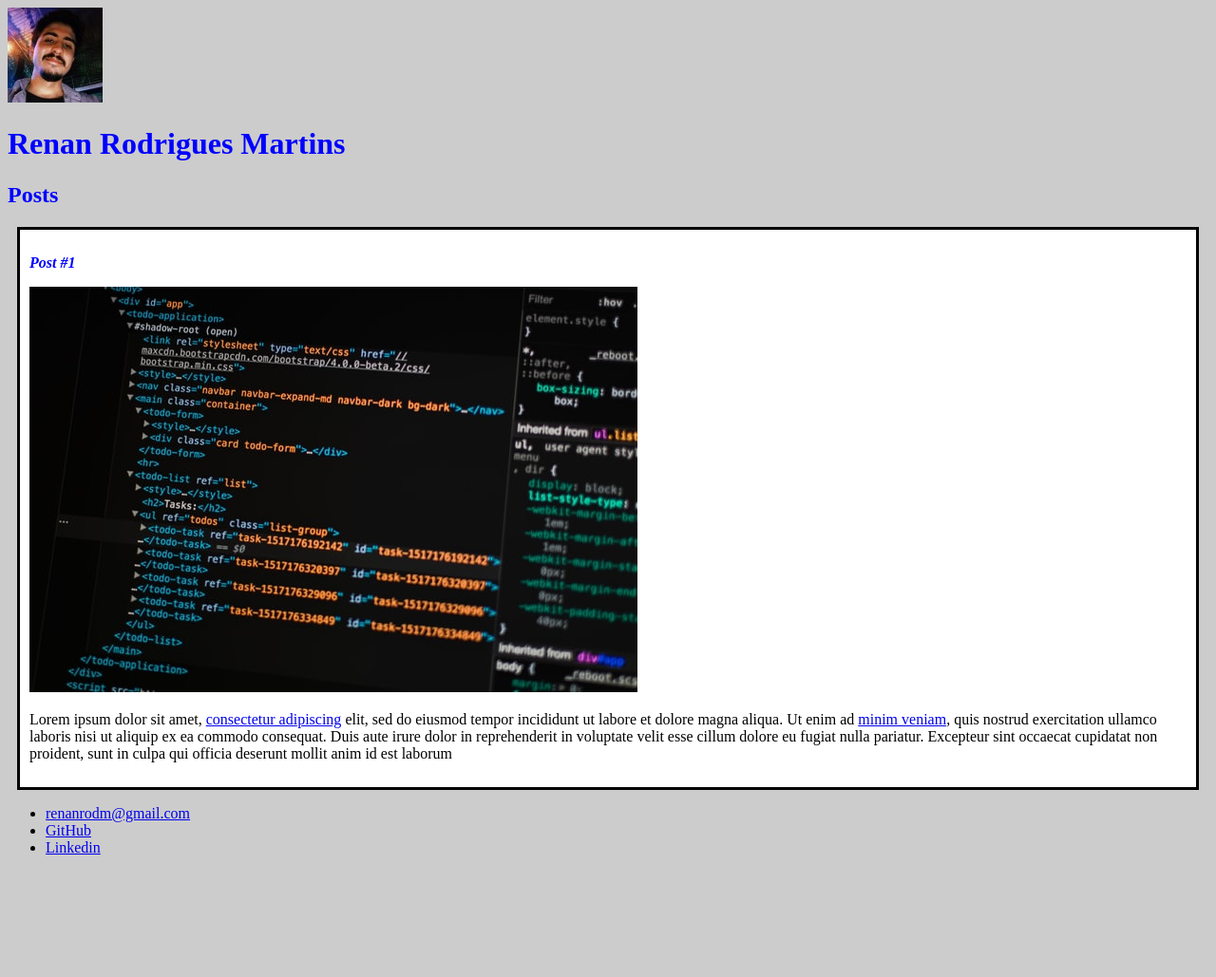
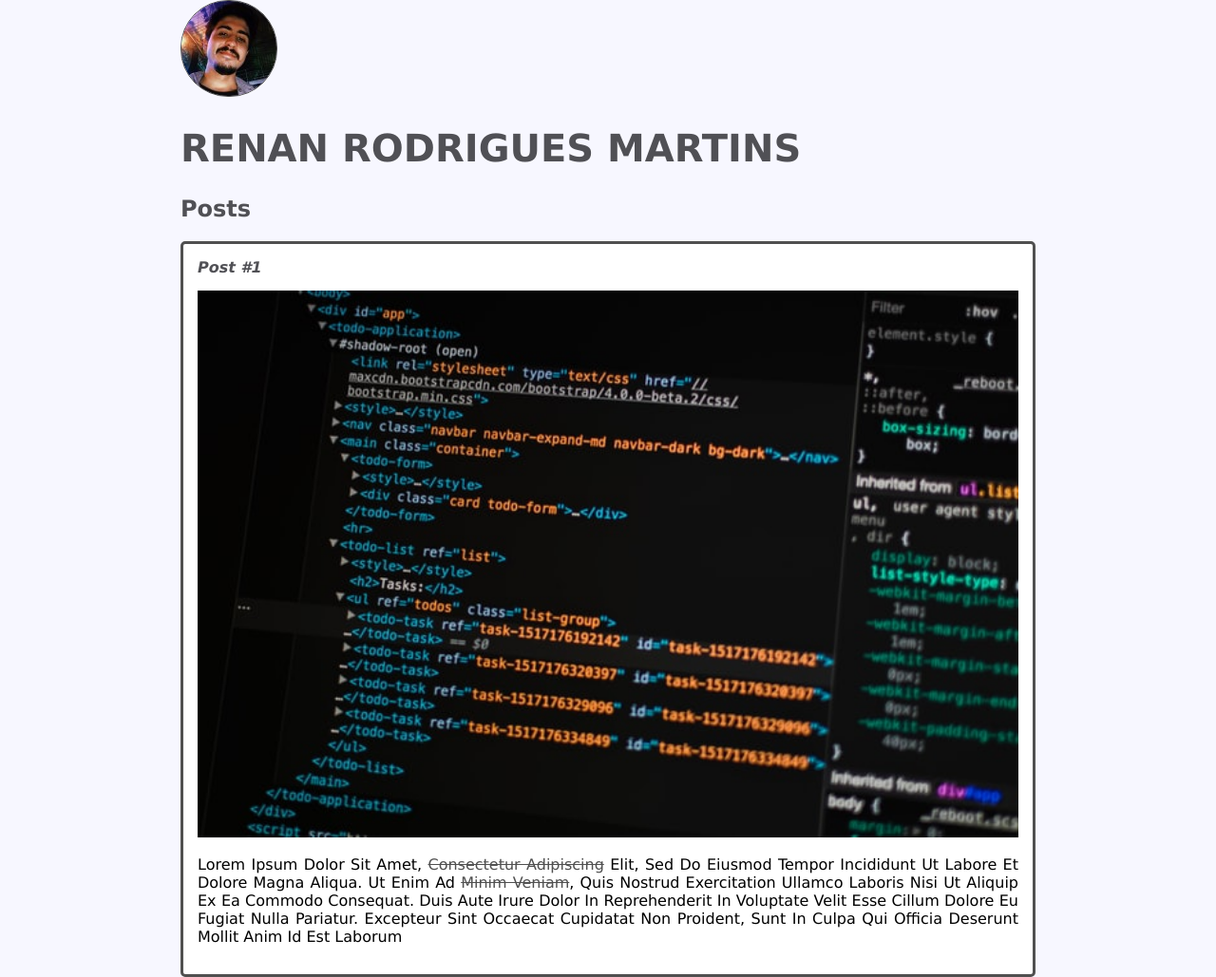
Before and after one commit to renanrodm/dio-desafio-github, a plain HTML site: page Eduzz Fullstack Developer/Introdução a criação de websites com HTML5 e CSS3/index.html in a window 1280 px wide. Shown: the top 1029 px of the page at 95% size. Before the commit the page ends 918 px from the top, so only its background shows below. Drawn offline with Linux system fonts and the light colour scheme.

Commit message:
adicionado anotações aula 7 e 8

```diff
--- a/Eduzz Fullstack Developer/Introdução a criação de websites com HTML5 e CSS3/style.css
+++ b/Eduzz Fullstack Developer/Introdução a criação de websites com HTML5 e CSS3/style.css
@@ -1,20 +1,64 @@
 body{
-    background: #ccc;
+    background: #f7f7ff;
+    font-family: Verdana, Geneva, Tahoma, sans-serif;
+    max-width: 900px;
+    margin: auto;
+}
+
+.photo {
+    border-radius: 50px;
+    border: 1px solid #505050;
+}
+
+#title, .subtitle, .post_title{
+    color: #505055;
 }
 
 
-#title, .subtitle, .post_title{
-    color: blue;
+#title {
+    font-size: 40px;
+    text-transform: uppercase;
 }
 
-.post_title{
+a {
+    text-decoration: line-through;
+    color: #505050;
+}
+
+.post_title {
     font-size: 16px;
     font-style: italic;
+    margin: 0;
+    margin-bottom: 15px;
 }
 
-.post{
+.post {
     background: white;
-    padding: 10px;
-    border: 3px solid #000;
-    margin: 10px;
+    padding: 15px;
+    border: 3px solid #505050;
+    margin-bottom: 15px;
+    border-radius: 5px;
 }
+
+.post_content {
+    margin: 0;
+    margin-bottom: 15px;
+    text-transform: capitalize;
+    text-align: justify;
+}
+
+.post_image {
+    margin: 0;
+    margin-bottom: 15px;
+    width: 100%;
+}
+
+.contact_list {
+    list-style-type: none;
+    padding-left: 15px;
+
+}
+
+.contact_list li a{
+    text-decoration: none;
+}
```
Also changed, not shown: 2 other files.
